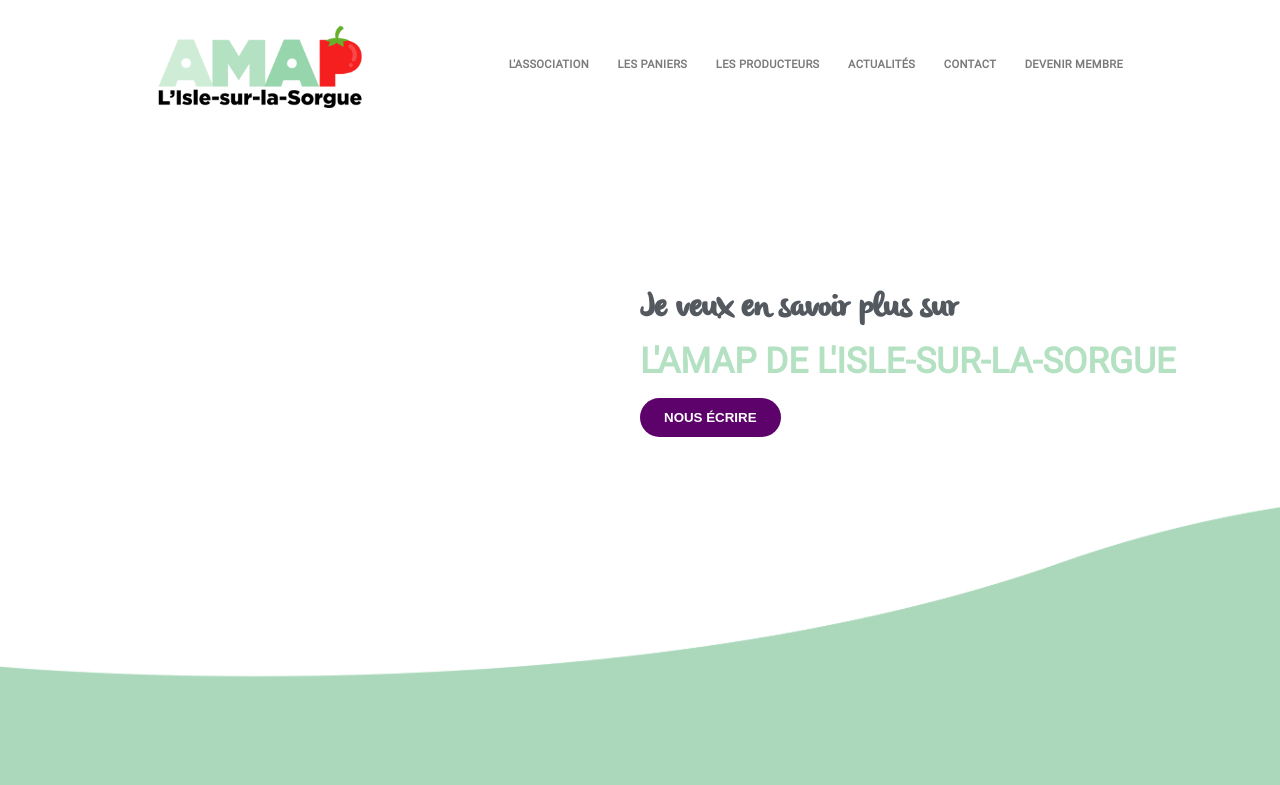
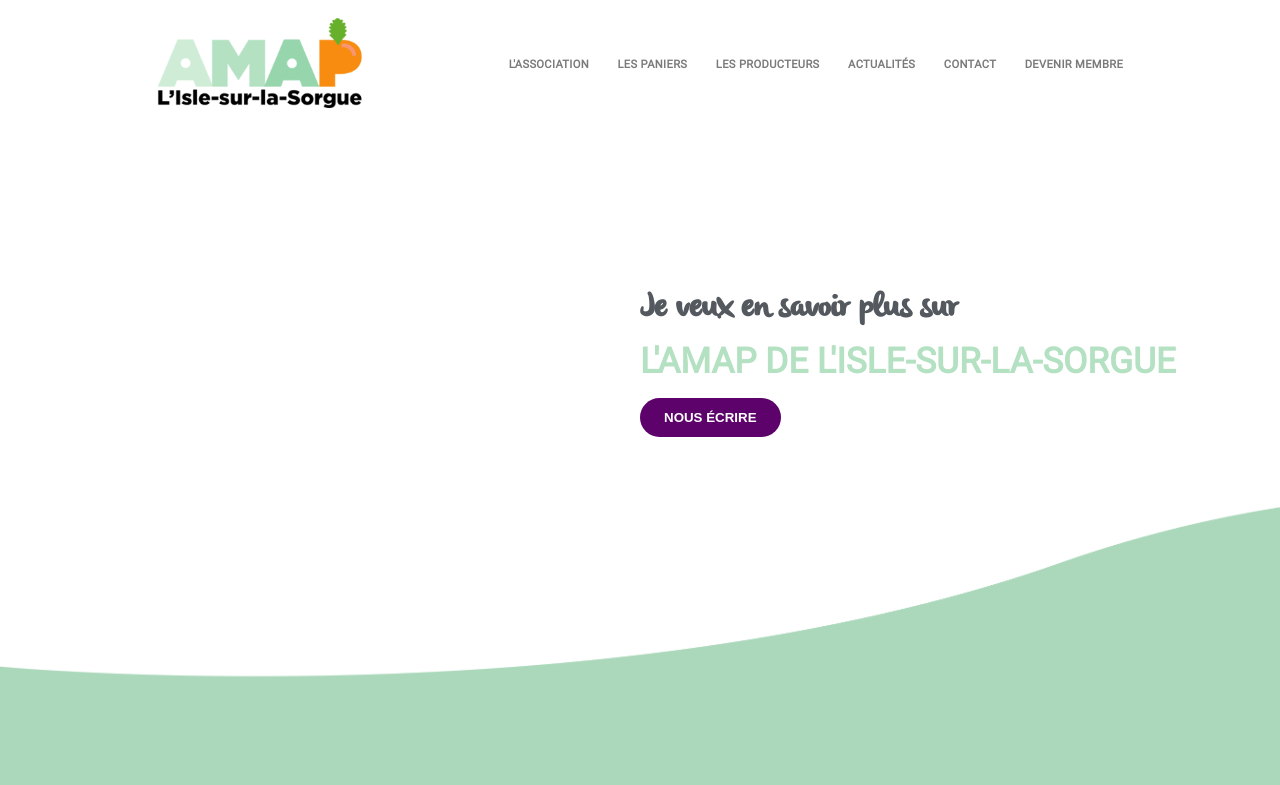
Before and after one commit to ericpierlot/amap-gatsby, a Gatsby site: page /contact in a window 1280 px wide. Shown: the top 785 px of the page. Built offline with nearby package versions, Linux system fonts and the light colour scheme; Gatsby itself is replaced by a stand-in of ours.

Commit message:
remove window

```diff
--- a/src/components/layout.js
+++ b/src/components/layout.js
@@ -24,26 +24,26 @@
       <Header>
         <Navigation>
           <Link to="/">
-            {window.location.pathname === "/" && (
+            {children[0].props.title === "Légumes, oeuf, pain bio" && (
               <img src={logoAMAP} alt="logo de l'AMAP Isle sur la Sorgues" />
             )}
-            {window.location.pathname === "/association" && (
+            {children[0].props.title === "L'association" && (
               <img src={logoAMAP2} alt="logo de l'AMAP Isle sur la Sorgues" />
             )}
-            {window.location.pathname === "/paniers" && (
+            {children[0].props.title === "Les paniers" && (
               <img src={logoAMAP3} alt="logo de l'AMAP Isle sur la Sorgues" />
             )}
-            {window.location.pathname === "/producteurs" && (
+            {children[0].props.title === "Les producteurs" && (
               <img src={logoAMAP} alt="logo de l'AMAP Isle sur la Sorgues" />
             )}
-            {window.location.pathname === "/actualites" && (
+            {children[0].props.title === "Actualités" && (
+              <img src={logoAMAP2} alt="logo de l'AMAP Isle sur la Sorgues" />
+            )}
+            {children[0].props.title === "Contact" && (
               <img src={logoAMAP3} alt="logo de l'AMAP Isle sur la Sorgues" />
             )}
-            {window.location.pathname === "/contact" && (
-              <img src={logoAMAP2} alt="logo de l'AMAP Isle sur la Sorgues" />
-            )}
-            {window.location.pathname === "/devenir" && (
-              <img src={logoAMAP3} alt="logo de l'AMAP Isle sur la Sorgues" />
+            {children[0].props.title === "Devenir membre" && (
+              <img src={logoAMAP} alt="logo de l'AMAP Isle sur la Sorgues" />
             )}
           </Link>
           <ul>
--- a/src/pages/contact.js
+++ b/src/pages/contact.js
@@ -182,10 +182,8 @@
             height="500"
             title="Carte de l'association pour nous contacter"
             src="https://maps.google.com/maps?q=437%20Avenue%20Napol%C3%A9on%20Bonaparte&t=&z=13&ie=UTF8&iwloc=&output=embed"
-            frameborder="0"
             scrolling="no"
-            marginheight="0"
-            marginwidth="0"
+            style={{ border: "1px solid black" }}
           />
         </Bloc>
       </Container2>
--- a/src/pages/paniers.js
+++ b/src/pages/paniers.js
@@ -249,10 +249,8 @@
           height="500"
           title="Carte de l'association"
           src="https://maps.google.com/maps?q=437%20Avenue%20Napol%C3%A9on%20Bonaparte&t=&z=13&ie=UTF8&iwloc=&output=embed"
-          frameborder="0"
           scrolling="no"
-          marginheight="0"
-          marginwidth="0"
+          style={{ border: "1px solid black" }}
         />
       </Bloc>
     </Container>
```
